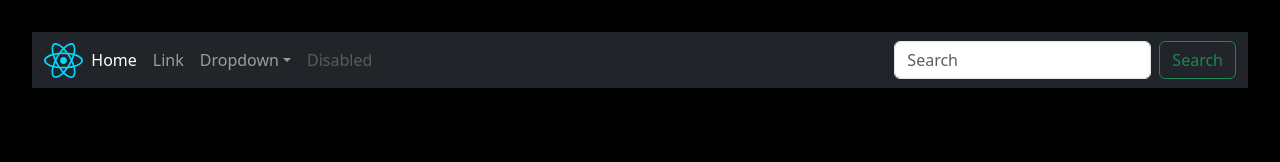
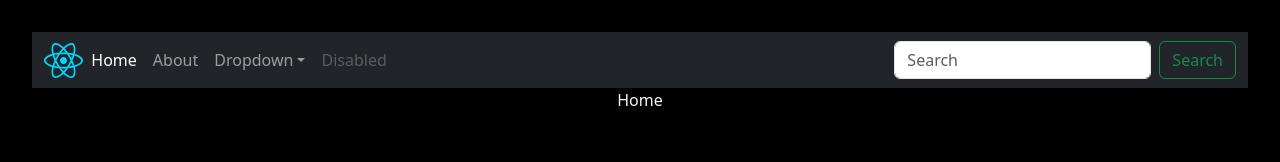
Before and after one commit to eampofu/route-opedia, a React (Vite) app: page / in a window 1280 px wide. Shown: the top 162 px of the page. Built offline with nearby package versions, Linux system fonts and the light colour scheme.

Commit message:
adding react router dom and home page. configured rect router dom to navigate between the pages

```diff
--- a/package.json
+++ b/package.json
@@ -11,7 +11,8 @@
   },
   "dependencies": {
     "react": "^18.2.0",
-    "react-dom": "^18.2.0"
+    "react-dom": "^18.2.0",
+    "react-router-dom": "^6.22.1"
   },
   "devDependencies": {
     "@types/react": "^18.2.56",
--- a/src/App.jsx
+++ b/src/App.jsx
@@ -1,18 +1,26 @@
-import { useState } from 'react'
-import reactLogo from './assets/images/react.svg'
+import { useState } from "react";
+import reactLogo from "./assets/images/react.svg";
 
-import './App.css'
-import Header from './Components/Header'
+import "./App.css";
+import Header from "./Components/Header";
+import { BrowserRouter, Route, Routes } from "react-router-dom";
+import About from "./Components/About";
+import Home from "./pages/Home";
 
 function App() {
-  const [count, setCount] = useState(0)
+	const [count, setCount] = useState(0);
 
-  return (
-    <>
-    <Header></Header>
-    </>
-
-  )
+	return (
+		<>
+			<BrowserRouter>
+				<Header></Header>
+				<Routes>
+					<Route path="/" element={<Home/>}></Route>
+					<Route path="/about" element={<About/>}></Route>
+				</Routes>
+			</BrowserRouter>
+		</>
+	);
 }
 
-export default App
+export default App;
--- a/src/Components/Header.jsx
+++ b/src/Components/Header.jsx
@@ -1,5 +1,6 @@
 import React from "react";
 import logo from "../assets/images/react.svg";
+import { Link } from "react-router-dom";
 
 function Header() {
 	return (
@@ -25,17 +26,17 @@ function Header() {
 					<div className="collapse navbar-collapse" id="navbarSupportedContent">
 						<ul className="navbar-nav me-auto mb-2 mb-lg-0">
 							<li className="nav-item">
-								<a className="nav-link active" aria-current="page" href="#">
+								<Link className="nav-link active" aria-current="page" to="/">
 									Home
-								</a>
+								</Link>
 							</li>
 							<li className="nav-item">
-								<a className="nav-link" href="#">
-									Link
-								</a>
+								<Link className="nav-link" to="about">
+									About
+								</Link>
 							</li>
 							<li className="nav-item dropdown">
-								<a
+								<Link
 									className="nav-link dropdown-toggle"
 									href="#"
 									role="button"
@@ -43,25 +44,25 @@ function Header() {
 									aria-expanded="false"
 								>
 									Dropdown
-								</a>
+								</Link>
 								<ul className="dropdown-menu">
 									<li>
-										<a className="dropdown-item" href="#">
+										<Link className="dropdown-item" href="#">
 											Action
-										</a>
+										</Link>
 									</li>
 									<li>
-										<a className="dropdown-item" href="#">
+										<Link className="dropdown-item" href="#">
 											Another action
-										</a>
+										</Link>
 									</li>
 									<li>
 										<hr className="dropdown-divider" />
 									</li>
 									<li>
-										<a className="dropdown-item" href="#">
+										<Link className="dropdown-item" href="#">
 											Something else here
-										</a>
+										</Link>
 									</li>
 								</ul>
 							</li>
--- a/src/main.jsx
+++ b/src/main.jsx
@@ -2,11 +2,9 @@ import React from "react";
 import ReactDOM from "react-dom/client";
 import App from "./App.jsx";
 // import "./index.css";
-import Header from "./Components/Header.jsx";
 
 ReactDOM.createRoot(document.getElementById("root")).render(
 	<React.StrictMode>
 		<App />
-		{/* <Header /> */}
 	</React.StrictMode>
 );
--- /dev/null
+++ b/src/pages/Home.jsx
@@ -0,0 +1,7 @@
+import React from "react";
+
+function Home() {
+	return <div>Home</div>;
+}
+
+export default Home;
```
Also changed, not shown: src/Components/NotFound.jsx (added, +9 -0 lines), 1 other file (tests, documents, lock files or other folders).
